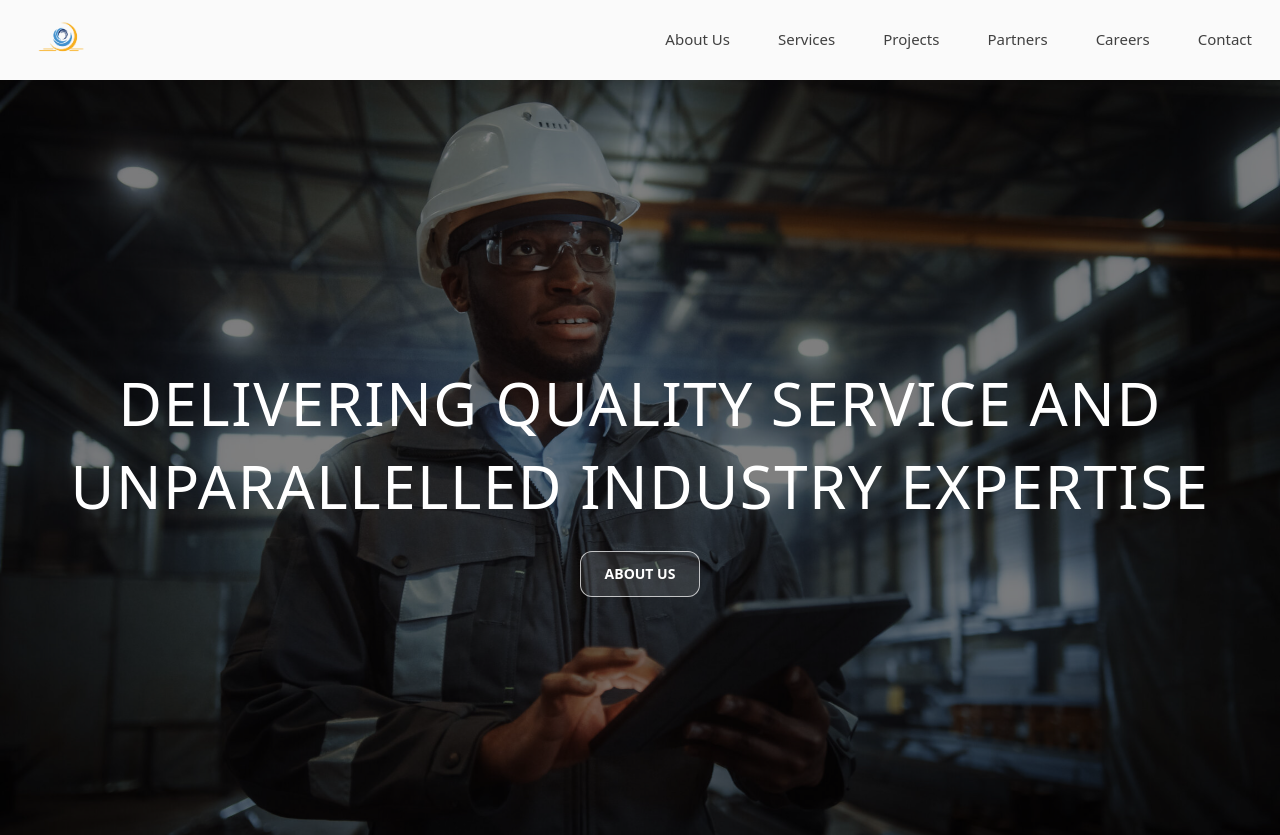
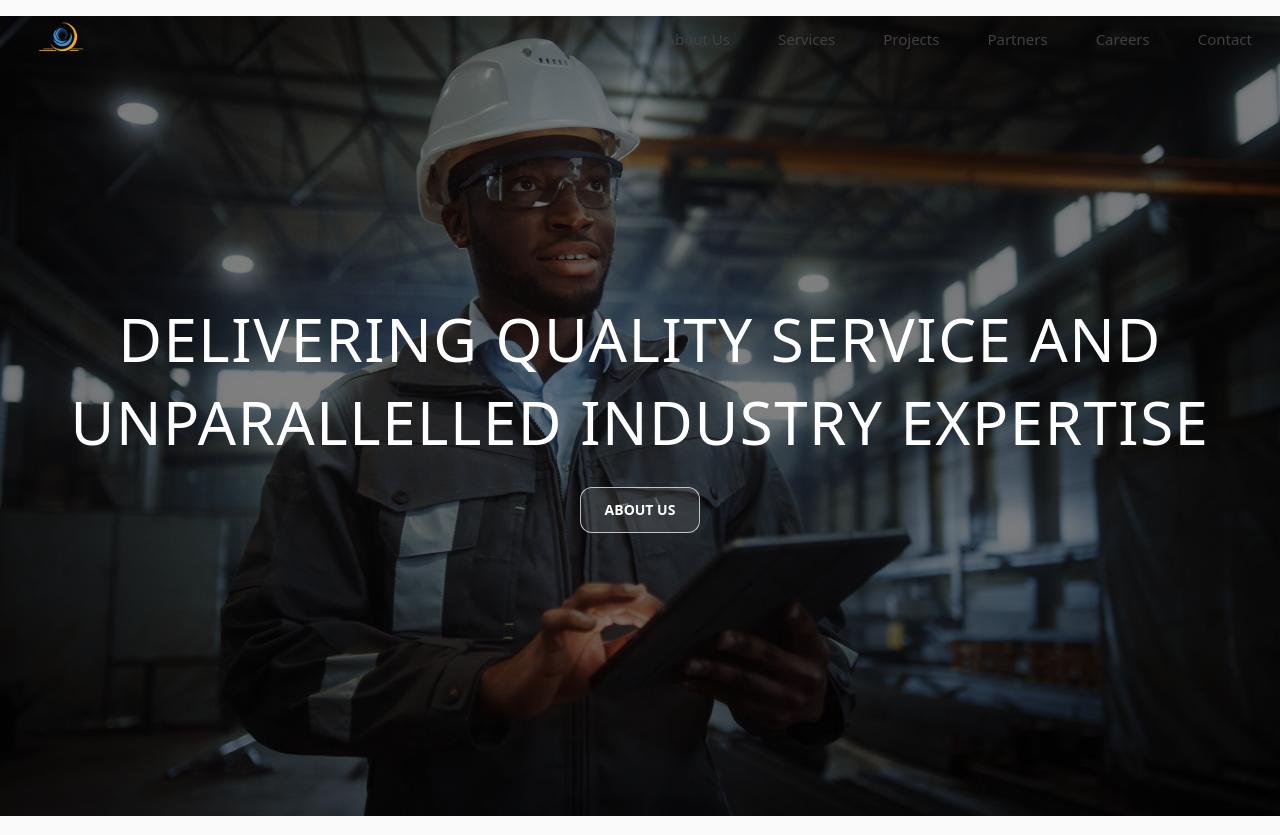
Before and after one commit to Codedzephyr/random-project, a React (Vite) app: page /#/ in a window 1280 px wide. Shown: the top 835 px of the page. Built offline with nearby package versions, Linux system fonts and the light colour scheme.

Commit message:
Update hero.tsx

```diff
--- a/src/components/hero.tsx
+++ b/src/components/hero.tsx
@@ -2,7 +2,7 @@ import React from "react";
 import { Link } from "react-router-dom";
 
 export const Hero: React.FC = () => (
-  <section className="relative min-h-screen w-full overflow-hidden">
+  <section className="relative min-h-screen w-full overflow-hidden -mt-16">
     {/* Background */}
     <div className="absolute inset-0 z-0">
       <img
```
